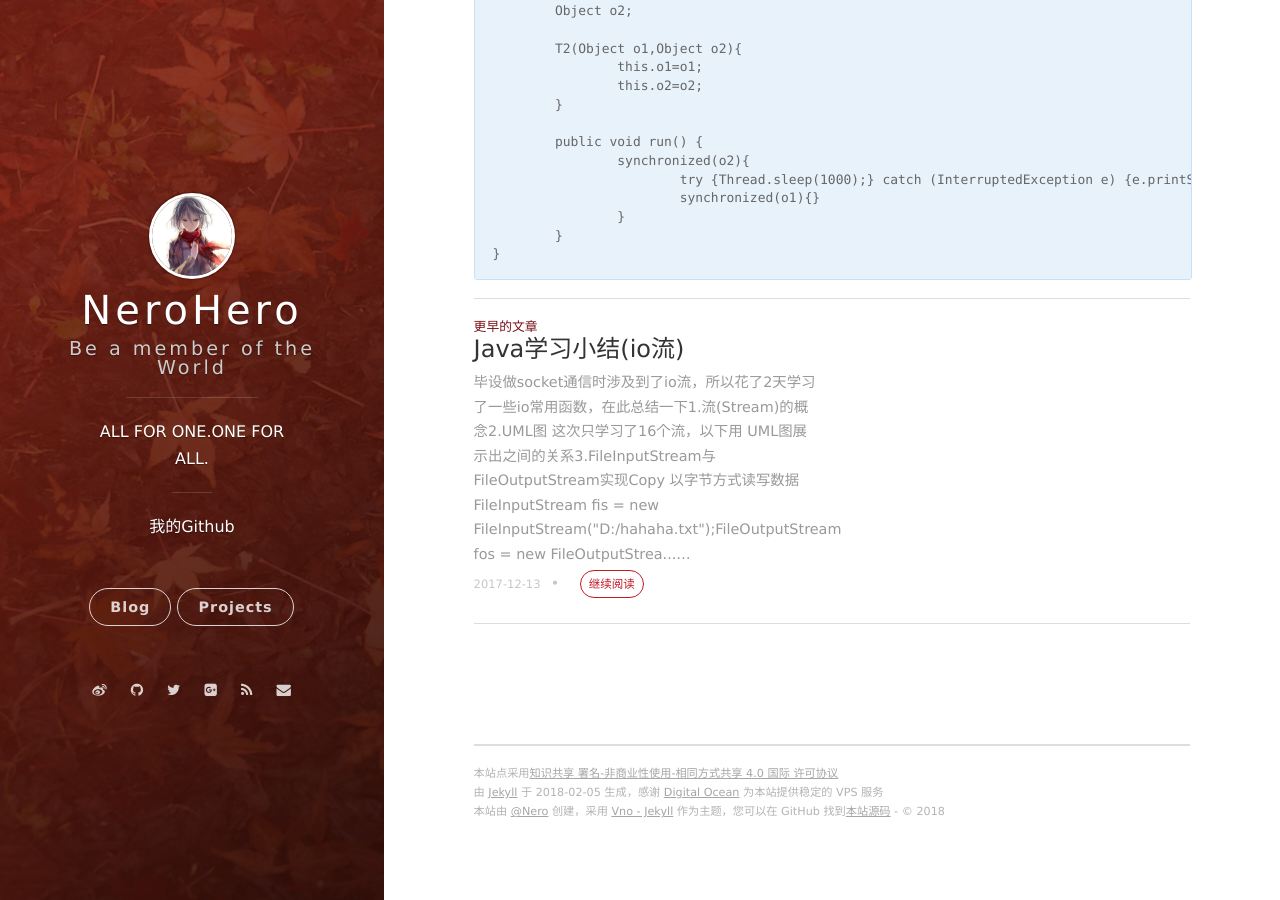
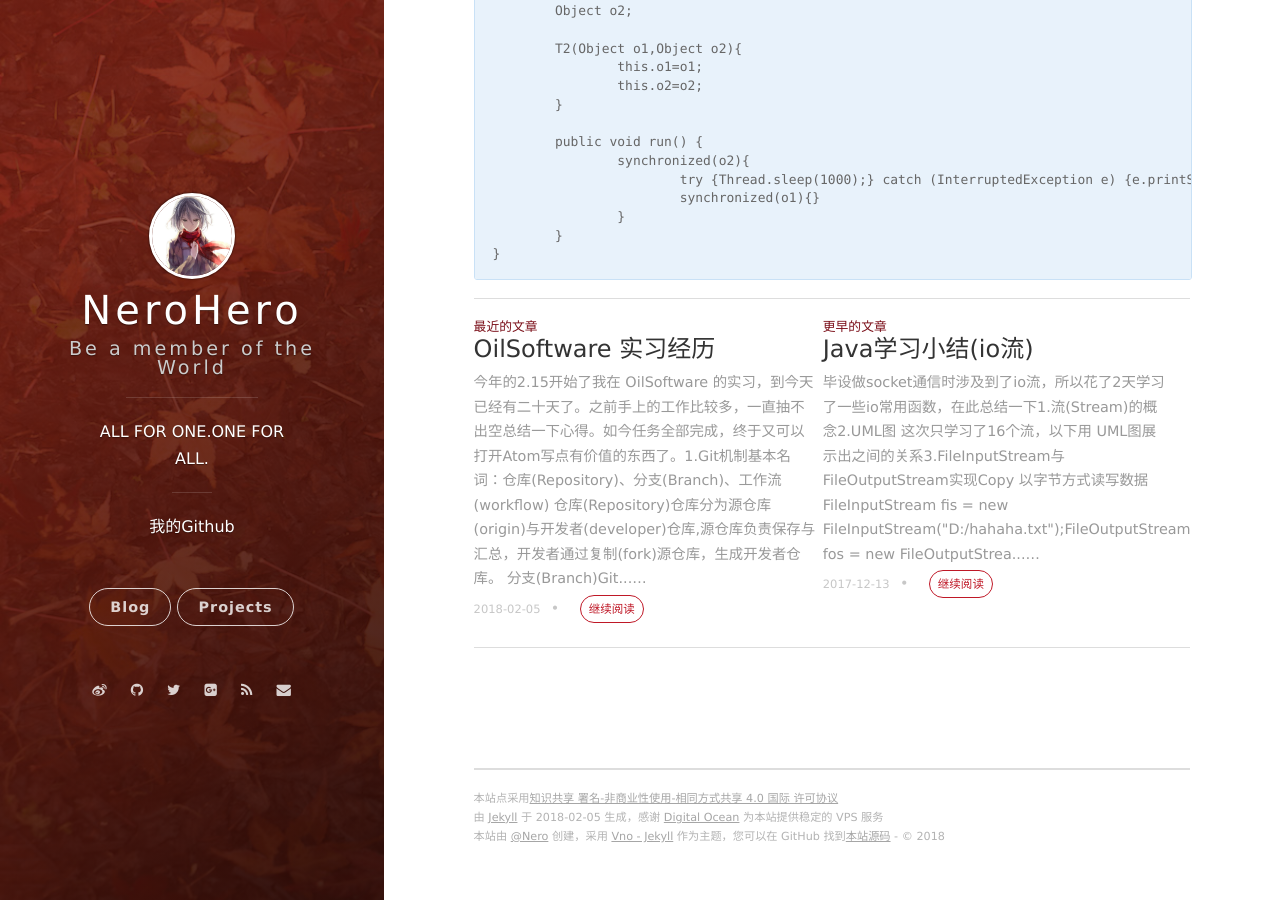
Before and after one commit to cc20140820/cc20140820.github.io, a Jekyll site: the page built from _posts/2017-12-25-thread.markdown, in a window 1280 px wide and 900 px high, scrolled down 5335 px. Built offline with Jekyll 4.4.1, drawn with Linux system fonts in a browser that asks for light colours; nearby versions of some CDN libraries; comment, search, counter and statistics services are not loaded; some of the changed lines change nothing that is shown.

Commit message:
实习小结
未完成

```diff
--- a/_includes/social.html
+++ b/_includes/social.html
@@ -14,7 +14,8 @@
   {% if site.social.github %}
   <!-- Github -->
   <li class="navigation__item">
-    <a href="https://github.com/{{site.social.github}}" title="@{{site.social.github}} 的 Github" target="_blank">
+    <a href="https://github.com/cc20140820" title="@{{site.social.github}} 的 Github" target="_blank">
+    <!-- <a href="https://github.com/{{site.social.github}}" title="@{{site.social.github}} 的 Github" target="_blank"> -->
       <i class='social fa fa-github'></i>
       <span class="label">Github</span>
     </a>
--- /dev/null
+++ b/_posts/2018-02-05-intern.markdown
@@ -0,0 +1,77 @@
+---
+layout: post
+title:  OilSoftware 实习经历
+date: 2018-02-05 15:22:24.000000000 +09:00
+---
+
+>今年的2.15开始了我在 OilSoftware 的实习，到今天已经有二十天了。之前手上的工作比较多，一直抽不出空总结一下心得。如今任务全部完成，终于又可以打开Atom写点有价值的东西了。
+
+1.**Git机制**
+
+基本名词：仓库(Repository)、分支(Branch)、工作流(workflow)
+
+- 仓库(Repository)
+
+仓库分为源仓库(origin)与开发者(developer)仓库,源仓库负责保存与汇总，开发者通过复制(fork)源仓库，生成开发者仓库。
+
+- 分支(Branch)
+
+Git有五种分支模型：主分支(master)、开发分支(develop)、功能分支(feature)、预发布分支(release)、Bug修复分支(hotfix)
+
+master:主分支从项目一开始便存在，用于存放经过测试，已完全稳定的代码。每次master更新的时候都应打上tag，说明产品有新版本发布了。
+
+develop:开发分支，一开始从master分离出来，用于存放开发者基本稳定的代码。开发者把功能做好以后，存放到自己的develop中，当测试完以后，可以
+向管理者发起pull request，请求把自己仓库中的develop分支合并到源仓库的develop中。
+
+feature:功能性分支，用于开发项目的功能的分支，是开发者主要战斗阵地。开发者在本地仓库从develop分支分出功能分支，在该分支上进行功能开发，
+开发完成以后再合并到develop分支上。完成任务后可删除。命名一般为feature-*
+
+release:预发布分支，当产品即将发布的时候，要进行最后的调整与测试，这时候就可以分出一个预发布分支，进行最后的Bug fix。完成任务后可删除。命名一般为release-*
+
+hotfix:修复Bug分支，当产品已经发布，突然出现重大Bug。这时候就要新建一个hotfix分支，继续紧急的Bug修复工作。完成任务后可删除。命名一般为hotfix-*
+
+- 工作流(Workflow)
+
+1) 源仓库的构建，创建一个项目，初始化了两个永久性分支master和develop.
+
+2) 开发者fork源仓库
+
+3) 把自己开发者仓库clone到本地
+
+4) 构建功能分支进行开发，完成后合并到自己的develop分支
+
+5) 向管理员提交pull request(请求管理员把自己仓库的develop分支合并到源仓库的develop分支中)
+
+6) 管理员测试、合并
+
+![JAVA](https://raw.githubusercontent.com/cc20140820/cc20140820.github.io/master/assets/images/git.jpg)
+
+-------
+
+2.**SSM框架**
+
+>Maven：项目构建工具，自动导入你需要的jar包
+
+- 首先使用idea新建一个Maven webapp项目
+
+- 搭建目录结构
+
+![JAVA](https://raw.githubusercontent.com/cc20140820/cc20140820.github.io/master/assets/images/ssm.png)
+
+- 配置文件内容
+
+pom.xml(设定spring、mybatis版本号之类，通过Maven增添依赖)
+
+jdbc.properties(数据库地址、用户名、密码等配置)
+
+spring-mybatis.xml(配置与数据库的连接)
+
+web.xml(设定首页之类)
+
+......
+
+-------
+
+3.**Mysql查询语句**
+
+>因为项目是SSM框架，所以很方便效仿其他功能的代码，最大的不同就在于底层的 SQL语句
```
Also changed, not shown: assets/images/git.jpg (added), assets/images/ssm.png (added).
